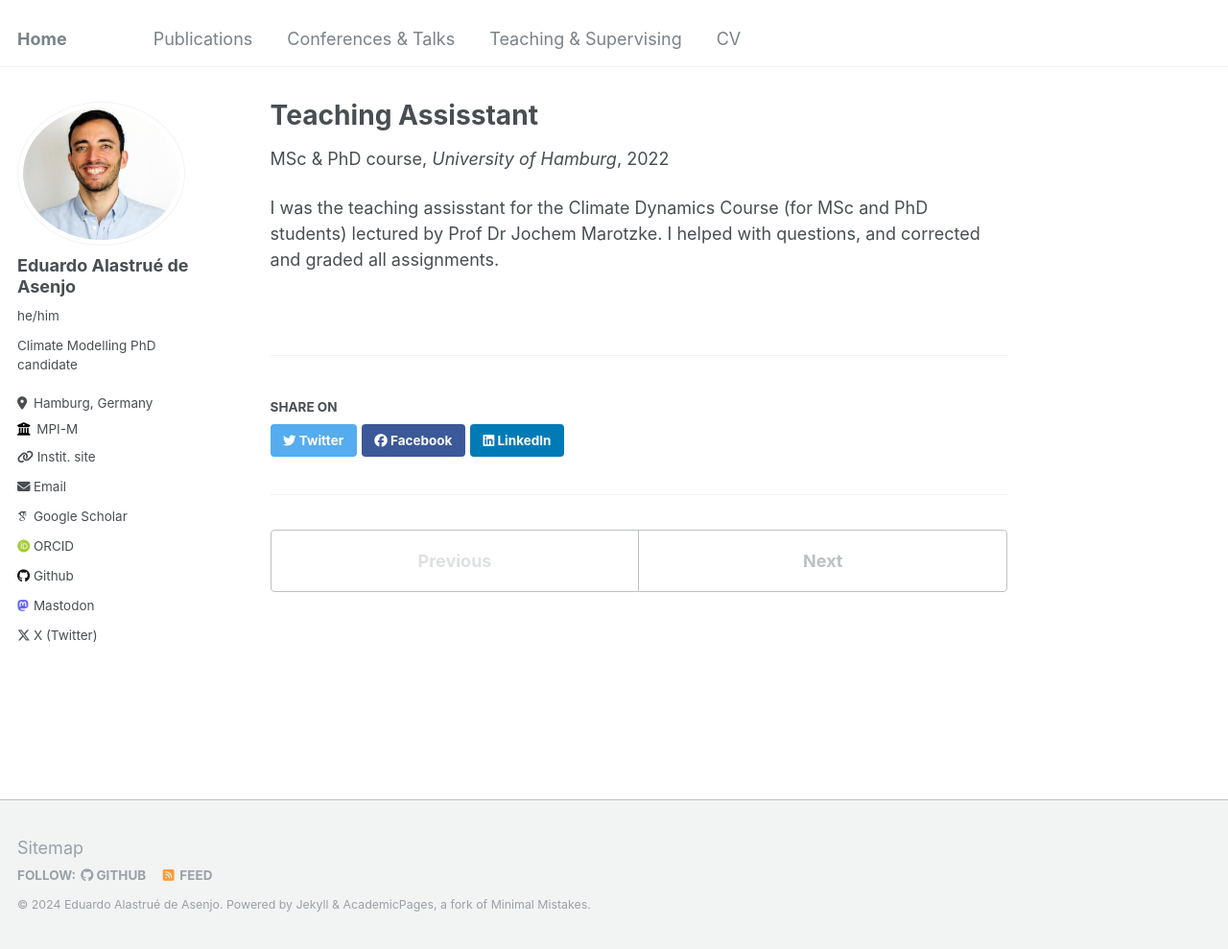
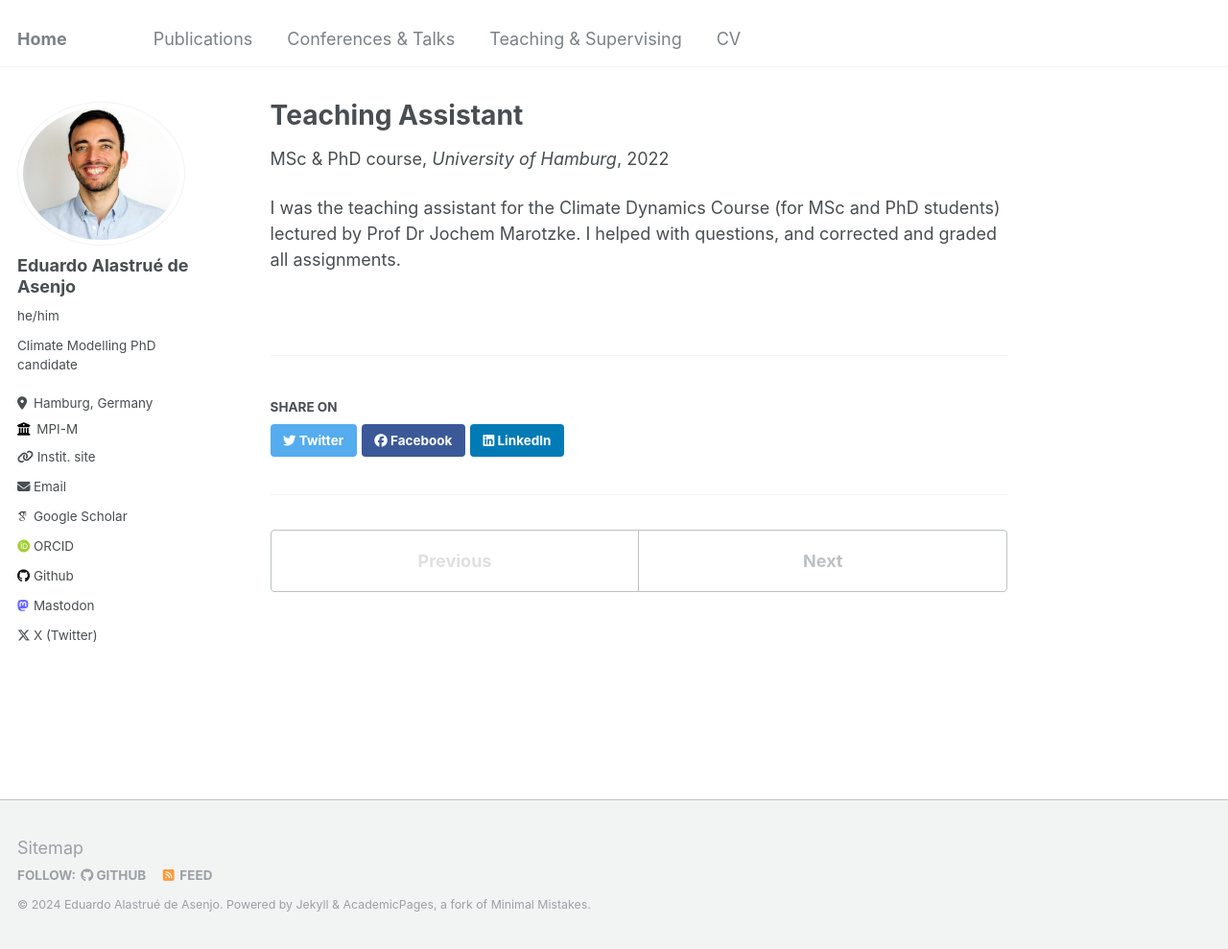
Before and after one commit to edualas/edualas.github.io, a Jekyll site: the page built from _teaching/clim_dyn.md, in a window 1280 px wide and 989 px high. Shown: the whole window at 96% size. Built offline with Jekyll 4.4.1, drawn with Linux system fonts in a browser that asks for light colours; some web fonts are replaced.

Commit message:
Update clim_dyn.md

```diff
--- a/_teaching/clim_dyn.md
+++ b/_teaching/clim_dyn.md
@@ -1,5 +1,5 @@
 ---
-title: "Teaching Assisstant"
+title: "Teaching Assistant"
 collection: teaching
 type: "MSc & PhD course"
 venue: "University of Hamburg"
@@ -7,4 +7,4 @@ date: 2022-04-01
 ---
 
 
-I was the teaching assisstant for the Climate Dynamics Course (for MSc and PhD students) lectured by Prof Dr Jochem Marotzke. I helped with questions, and corrected and graded all assignments.
+I was the teaching assistant for the Climate Dynamics Course (for MSc and PhD students) lectured by Prof Dr Jochem Marotzke. I helped with questions, and corrected and graded all assignments.
```
